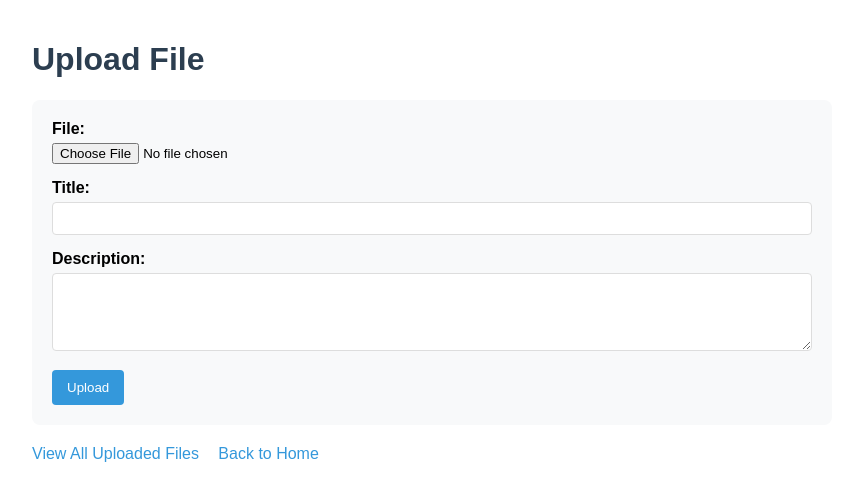
After one commit to cavela-co/cavela-llm-test, a Django app: page /upload/ in a window 1280 px wide. The commit adds this page. Shown: the top 501 px of the page, without its empty margins (208-1051 px from the left). Run offline with Django 5.2, Linux system fonts and the light colour scheme.

Commit message:
Adds uploadable files

```diff
--- a/api/admin.py
+++ b/api/admin.py
@@ -1,5 +1,6 @@
 from django.contrib import admin
-from .models import Task
+from .models import Task, UploadedFile
 
 # Register your models here.
 admin.site.register(Task)
+admin.site.register(UploadedFile)
--- /dev/null
+++ b/api/forms.py
@@ -0,0 +1,11 @@
+from django import forms
+from .models import UploadedFile
+
+
+class FileUploadForm(forms.ModelForm):
+    class Meta:
+        model = UploadedFile
+        fields = ["file", "title", "description"]
+        widgets = {
+            "description": forms.Textarea(attrs={"rows": 4}),
+        }
--- a/api/models.py
+++ b/api/models.py
@@ -11,3 +11,13 @@ class Task(models.Model):
 
     def __str__(self):
         return self.title
+
+
+class UploadedFile(models.Model):
+    file = models.FileField(upload_to="uploads/")
+    title = models.CharField(max_length=200)
+    description = models.TextField(blank=True, null=True)
+    uploaded_at = models.DateTimeField(auto_now_add=True)
+
+    def __str__(self):
+        return self.title
--- /dev/null
+++ b/api/templates/upload_file.html
@@ -0,0 +1,90 @@
+<!DOCTYPE html>
+<html lang="en">
+<head>
+    <meta charset="UTF-8">
+    <meta name="viewport" content="width=device-width, initial-scale=1.0">
+    <title>{{ title }}</title>
+    <style>
+        body {
+            font-family: 'Arial', sans-serif;
+            max-width: 800px;
+            margin: 0 auto;
+            padding: 20px;
+        }
+        h1 {
+            color: #2c3e50;
+        }
+        .form-container {
+            background-color: #f8f9fa;
+            padding: 20px;
+            border-radius: 8px;
+            margin-top: 20px;
+        }
+        .form-group {
+            margin-bottom: 15px;
+        }
+        label {
+            display: block;
+            margin-bottom: 5px;
+            font-weight: bold;
+        }
+        input[type="text"], textarea {
+            width: 100%;
+            padding: 8px;
+            border: 1px solid #ddd;
+            border-radius: 4px;
+            box-sizing: border-box;
+        }
+        button[type="submit"] {
+            background-color: #3498db;
+            color: white;
+            border: none;
+            padding: 10px 15px;
+            cursor: pointer;
+            border-radius: 4px;
+        }
+        button[type="submit"]:hover {
+            background-color: #2980b9;
+        }
+        .nav {
+            margin-top: 20px;
+        }
+        .nav a {
+            color: #3498db;
+            text-decoration: none;
+            margin-right: 15px;
+        }
+    </style>
+</head>
+<body>
+    <h1>{{ title }}</h1>
+
+    <div class="form-container">
+        <form method="post" enctype="multipart/form-data">
+            {% csrf_token %}
+
+            <div class="form-group">
+                <label for="{{ form.file.id_for_label }}">File:</label>
+                {{ form.file }}
+            </div>
+
+            <div class="form-group">
+                <label for="{{ form.title.id_for_label }}">Title:</label>
+                {{ form.title }}
+            </div>
+
+            <div class="form-group">
+                <label for="{{ form.description.id_for_label }}">Description:</label>
+                {{ form.description }}
+            </div>
+
+            <button type="submit">Upload</button>
+        </form>
+    </div>
+
+    <div class="nav">
+        <a href="{% url 'file_list' %}">View All Uploaded Files</a>
+        <a href="{% url 'home' %}">Back to Home</a>
+    </div>
+</body>
+</html>
--- a/api/urls.py
+++ b/api/urls.py
@@ -4,4 +4,6 @@ from . import views
 urlpatterns = [
     path("", views.home, name="home"),
     path("api/tasks/", views.task_list, name="task_list"),
+    path("upload/", views.upload_file, name="upload_file"),
+    path("files/", views.file_list, name="file_list"),
 ]
--- a/api/views.py
+++ b/api/views.py
@@ -1,6 +1,7 @@
-from django.shortcuts import render
+from django.shortcuts import render, redirect
 from django.http import JsonResponse
-from .models import Task
+from .models import Task, UploadedFile
+from .forms import FileUploadForm
 
 
 def task_list(request):
@@ -12,3 +13,22 @@ def task_list(request):
 
 def home(request):
     return render(request, "home.html", {"title": "Django Tasks API"})
+
+
+def upload_file(request):
+    if request.method == "POST":
+        form = FileUploadForm(request.POST, request.FILES)
+        if form.is_valid():
+            form.save()
+            return redirect("file_list")
+    else:
+        form = FileUploadForm()
+
+    return render(request, "upload_file.html", {"form": form, "title": "Upload File"})
+
+
+def file_list(request):
+    files = UploadedFile.objects.all().order_by("-uploaded_at")
+    return render(
+        request, "file_list.html", {"files": files, "title": "Uploaded Files"}
+    )
--- a/core/settings.py
+++ b/core/settings.py
@@ -118,6 +118,10 @@ USE_TZ = True
 
 STATIC_URL = "static/"
 
+# Media files (Uploaded files)
+MEDIA_URL = "/media/"
+MEDIA_ROOT = BASE_DIR / "media"
+
 # Default primary key field type
 # https://docs.djangoproject.com/en/5.1/ref/settings/#default-auto-field
 
--- a/core/urls.py
+++ b/core/urls.py
@@ -17,8 +17,14 @@ Including another URLconf
 
 from django.contrib import admin
 from django.urls import path, include
+from django.conf import settings
+from django.conf.urls.static import static
 
 urlpatterns = [
     path("admin/", admin.site.urls),
     path("", include("api.urls")),
 ]
+
+# Add media files serving during development
+if settings.DEBUG:
+    urlpatterns += static(settings.MEDIA_URL, document_root=settings.MEDIA_ROOT)
```
Also changed, not shown: api/templates/file_list.html (added, +94 -0 lines), api/templates/home.html (+50 -2 lines), README.md, api/migrations/0002_uploadedfile.py (added), 1 other file.
